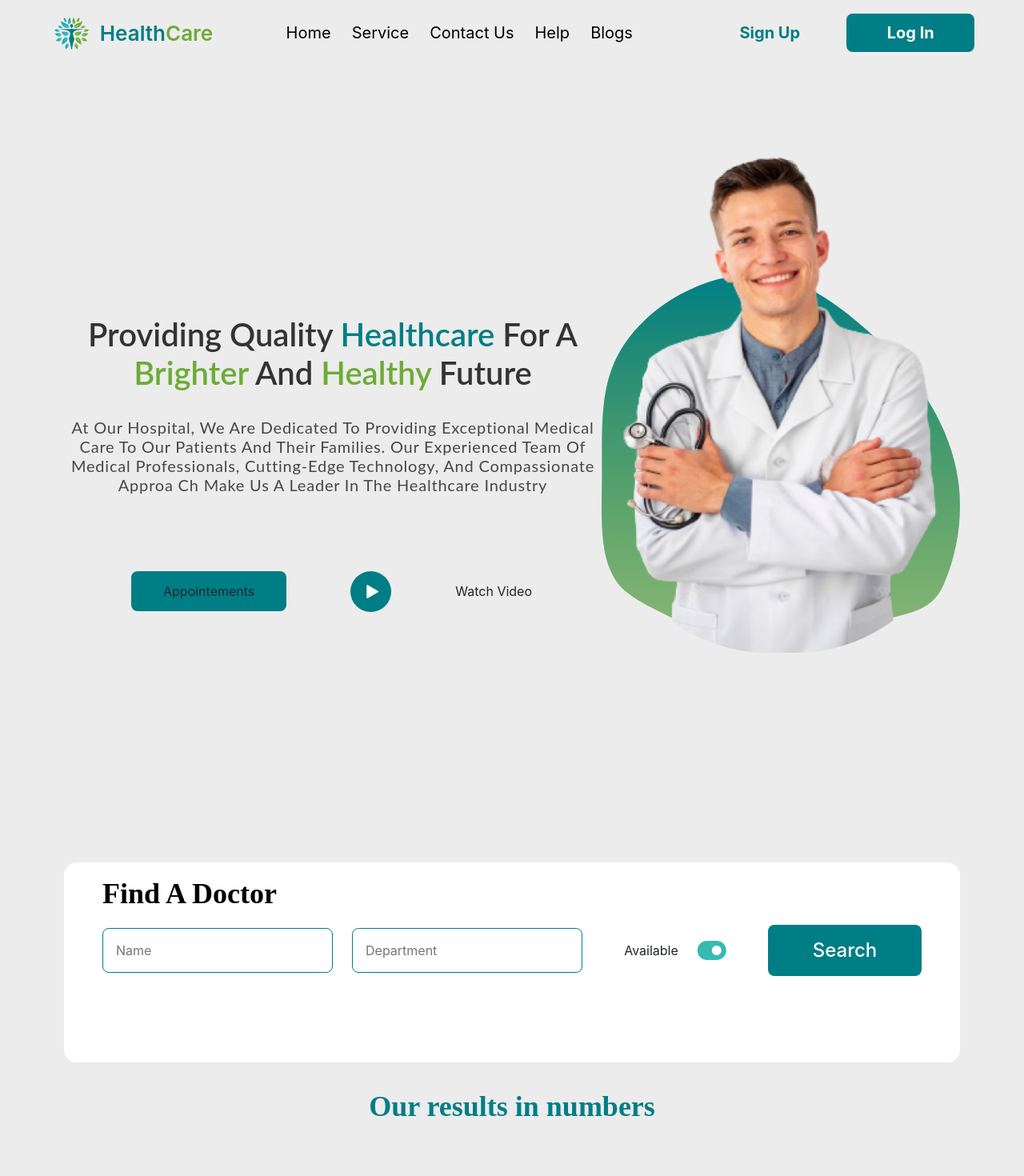
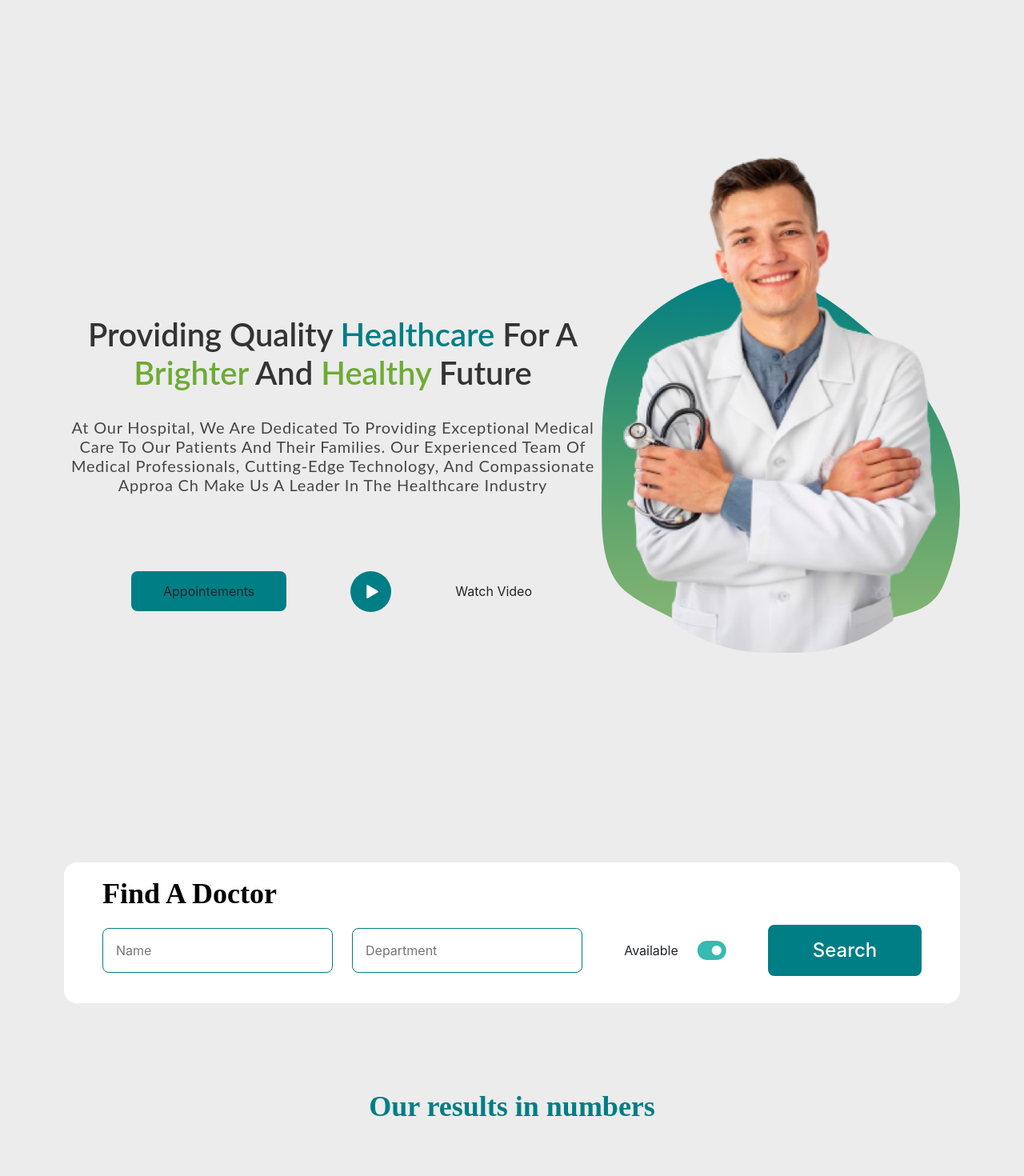
Before and after one commit to E-DoctorApp/E-DoctorApp, a React (Create React App) app in the folder client/: page / in a window 1280 px wide. Shown: the top 1470 px of the page at 80% size. Built offline with nearby package versions, Linux system fonts and the light colour scheme; a web font is replaced by a local one.

Commit message:
change belha css

```diff
--- a/client/src/App.tsx
+++ b/client/src/App.tsx
@@ -16,7 +16,7 @@ import Overview from './components/DoctorProfile/Overview';
 function App() {
   return (
     <div className="App">
-      <NavBar />
+      {/* <NavBar /> */}
       <Routes>
         <Route path='/' element={<LandingPage />} />
         <Route path='/login' element={<Login /> } />
@@ -28,7 +28,7 @@ function App() {
         </Route>
         <Route path='/services' element={<ServicePage/> } />
       </Routes>
-      <Footer />
+      {/* <Footer /> */}
     </div>
   );
 }
--- a/client/src/components/LandingPage/style.css
+++ b/client/src/components/LandingPage/style.css
@@ -121,7 +121,8 @@
 
 
 .find-doctor {
-    height: 20%;
+    /* mostfa changed here the height */
+    height: 11rem;
     background: #fff;
     border-radius: 1rem;
     display: flex;
```
